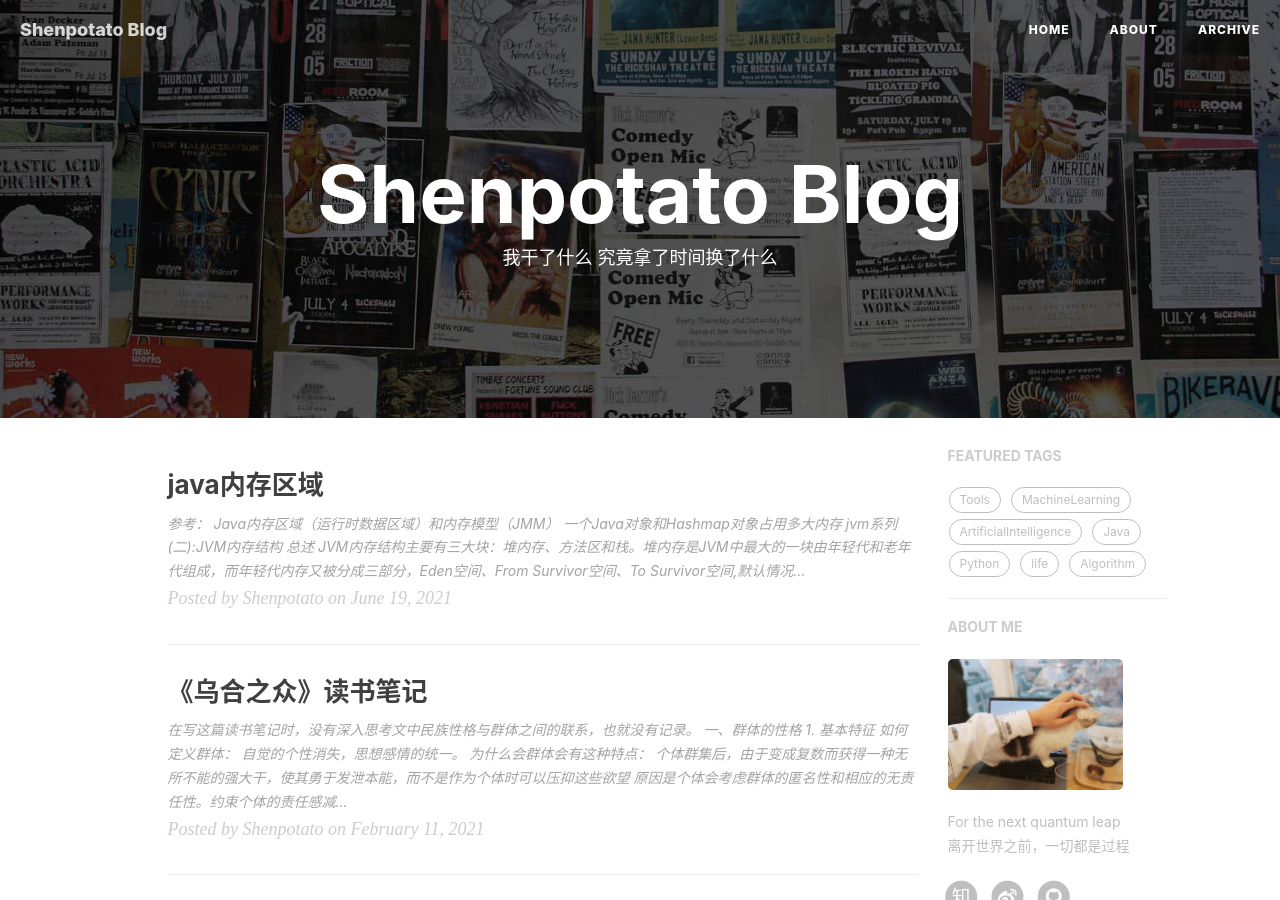
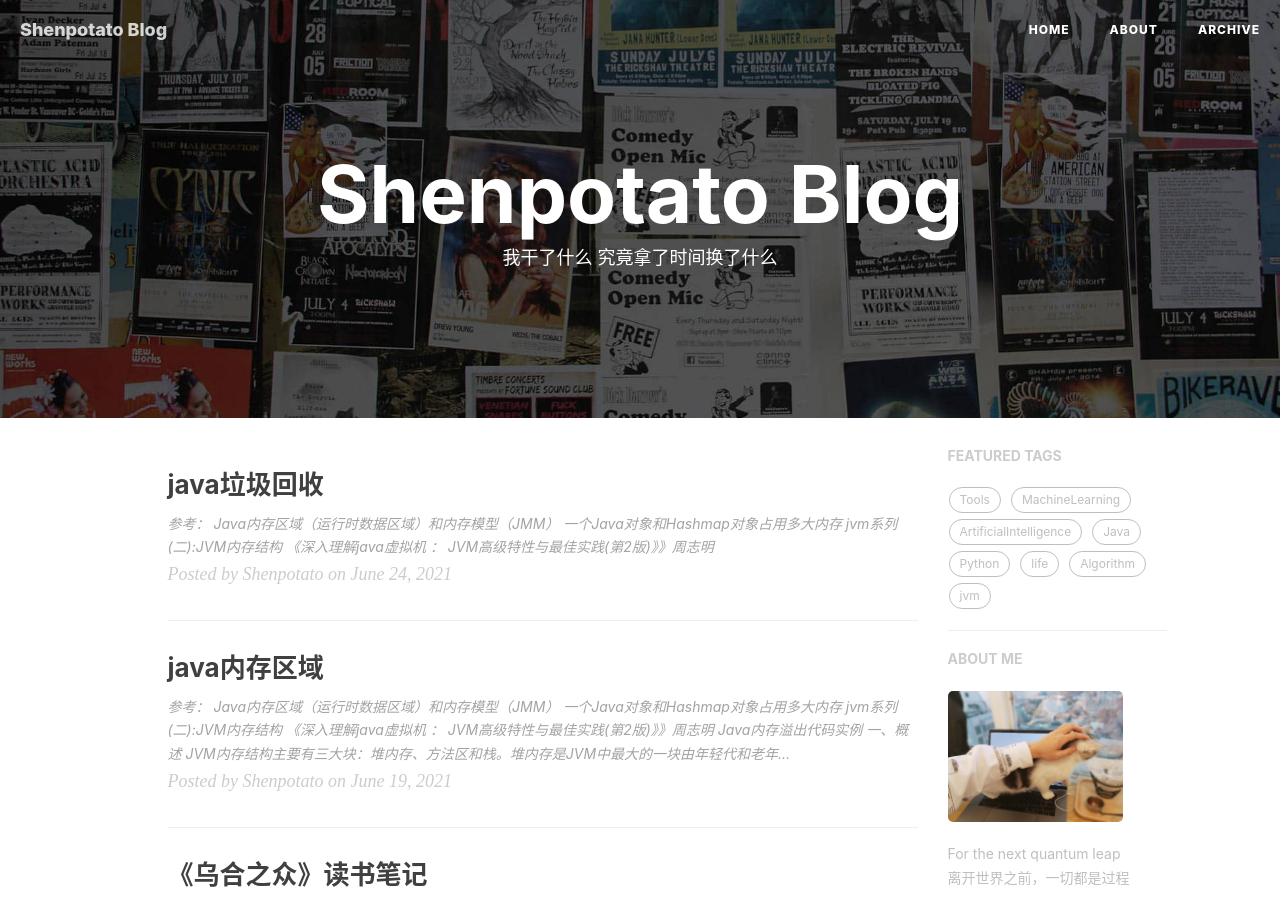
Before and after one commit to Shenpotato/Shenpotato.github.io, a Jekyll site: the page built from index.html, in a window 1280 px wide and 900 px high. Built offline with Jekyll 4.4.1, drawn with Linux system fonts in a browser that asks for light colours; nearby versions of some CDN libraries; the list of posts is cut into pages by our own code; comment, search, counter and statistics services are not loaded; some of the changed lines change nothing that is shown; some of the changed text lies outside the part shown.

Commit message:
update 2021-06-19-java-runtime-memeory add 2021-06-24-java-gc

````diff
--- a/_posts/2021-06-19-java-runtime-memeory.md
+++ b/_posts/2021-06-19-java-runtime-memeory.md
@@ -1,5 +1,5 @@
 ---
-layout: post
+21layout: post
 title: "java内存区域"
 tags: jvm
 author: Shenpotato
@@ -15,10 +15,14 @@ catalog: true
 > [一个Java对象和Hashmap对象占用多大内存](https://blog.csdn.net/belongtocode/article/details/103377187)
 >
 > [jvm系列(二):JVM内存结构]( https://mp.weixin.qq.com/s?__biz=MzI4NDY5Mjc1Mg==&mid=2247483949&idx=1&sn=8b69d833bbc805e63d5b2fa7c73655f5&chksm=ebf6da52dc815344add64af6fb78fee439c8c27b539b3c0e87d8f6861c8422144d516ae0a837&scene=21#wechat_redirect)
+>
+> 《深入理解java虚拟机 ： JVM高级特性与最佳实践(第2版)》》周志明
+>
+> [Java内存溢出代码实例](https://blog.csdn.net/weixin_43754564/article/details/101638409)
 
 
 
-# 总述
+# 一、概述
 
 ![Image](https://tva1.sinaimg.cn/large/008i3skNgy1grp4kww7lxj30ho0asjs6.jpg)
 
@@ -32,7 +36,7 @@ JVM内存结构主要有三大块：**堆内存**、**方法区**和**栈**。
 
 
 
-## 一、Java堆
+## 1. Java堆
 
 对于大多数应用来说，Java 堆（Java Heap）是 Java 虚拟机所管理的内存中最大的一块。Java 堆是被所有线程共享的一块内存区域，在虚拟机启动时创建。此内存区域的唯一目的就是存放对象实例，几乎所有的对象实例都在这里分配内存。
 
@@ -42,7 +46,7 @@ Java 堆可以处于物理上不连续的内存空间中，只要逻辑上是连
 
 
 
-## 二、栈
+## 2. 栈
 
 ### 2.1 Java虚拟机栈
 
@@ -102,7 +106,7 @@ JNI 类本地方法最著名的应该是 `System.currentTimeMillis()` ，JNI使
 
 
 
-## 三. 方法区
+## 3. 方法区
 
 方法区（Method Area）与 Java 堆一样，是各个线程共享的内存区域，它用于存储已被虚拟机加载的类信息、常量、静态变量、即时编译器编译后的代码等数据。虽然
 Java 虚拟机规范把方法区描述为堆的一个逻辑部分，但是它却有一个别名叫做 Non-Heap（非堆），目的应该是与 Java 堆区分开来。
@@ -118,7 +122,7 @@ Java 虚拟机规范对方法区的限制非常宽松，除了和 Java 堆一样
 3. 永久代会为 GC 带来不必要的复杂度，并且回收效率偏低。
 4. 将 HotSpot 与 JRockit 合二为一。
 
-##### 运行时常量池
+### 3.1 运行时常量池
 
 运行时常量池（Runtime Constant Pool）是方法区的一部分。Class 文件中除了有类的版本、字段、方法、接口等描述信息外，还有一项信息是常量池（Constant Pool Table），用于存放编译期生成的各种字面量和符号引用，这部分内容将在类加载后进入方法区的运行时常量池中存放。
 
@@ -130,7 +134,7 @@ Java 虚拟机规范对方法区的限制非常宽松，除了和 Java 堆一样
 
 
 
-## 四、程序计数器
+## 4. 程序计数器
 
 程序计数器（Program Counter Register）是一块较小的内存空间，它可以看作是**当前线程**所执行的字节码的行号指示器。
 
@@ -142,7 +146,7 @@ Java 虚拟机规范对方法区的限制非常宽松，除了和 Java 堆一样
 
 
 
-## 五、实例
+## 5. 实例
 
 ### 5.1 jvm参数设置
 
@@ -226,7 +230,196 @@ Exception in thread “main”: java.lang.OutOfMemoryError: <reason> <stack trac
 
 
 
-# 直接内存
+# 二、jvm中对象
+
+对象在内存中存储的布局可以分为3个部分：**对象头（Header），实例数据（Instance Data），对齐填充（Padding）**。
+
+
+
+## 1. 对象头
+
+对象头包括两部分信息：
+
+一部分存储对象自身运行时数据。如哈希码，GC分代年龄，锁状态标志，线程持有锁，偏向线程ID等。称为Mark word。
+
+另一部分为类型指针，对象指向他的类元数据。
+
+如果是数组，对象头中需要有一块用于记录数组长度。
+
+### 1.1 类型指针详解
+
+类型指针分为句柄与直接指针两种。
+
+#### 1.1.1 句柄
+
+Java栈本地变量表的reference指向Java堆中句柄池，句柄池中存在两个指针，一个指针指向Java堆实例池中的对象实例数据，另一个指针指向方法区中的对象类型数据。
+
+![img](https://tva1.sinaimg.cn/large/008i3skNgy1grsm3jgffmj30ls0b2djj.jpg)
+
+#### 1.1.2 直接指针
+
+Java栈本地变量表的reference指向Java堆实例池中的对象实例数据，该数据后的指针指向方法区中的对象类型数据。
+
+![img](https://tva1.sinaimg.cn/large/008i3skNgy1grsm3nej61j30m90apwht.jpg)
+
+句柄的优势在于，在对象被移动时（如垃圾回收），只需要修改句柄中的实例数据指针，不需要修改reference本身；直接指针的优势在于访问速度快。HotSpot采用直接指针的方法。
+
+
+
+## 2.实例对象
+
+对象真正存储的有效信息，代码中所定义的各种类型的字段内容。从父类继承下来的字段也会显示在子类对象中。
+
+
+
+## 3. 对齐填充
+
+仅起占位符的作用。由于HotSpot jvm要求对象的起始地址是8字节的整数倍。其用于填充对象满足8字节的整数倍
+
+
+
+# 三、常见内存溢出
+
+内存溢出（Out Of Memory），又称为oom。
+
+
+
+## 1. 堆内存溢出
+
+Java堆用于存储对象实例，因此需要不断地创建对象，并且保证GC Roots之间存在可达路径避免被垃圾回收。
+
+```java
+/*
+ ** VM Args: -Xms20m -Xmx20m -XX:+HeapDumpOnOutOfMemoryError
+ */
+public class HeapDemo {
+
+    public static void main(String[] args) {
+        int i = 1;
+        List<byte[]> list = new ArrayList<byte[]>();
+
+        while (true) {
+            list.add(new byte[10 * 1024 * 1024]);
+            System.out.println("第" + (i++) + "次分配");
+        }
+    }
+}
+```
+
+
+
+## 2. 栈内存溢出
+
+每个线程都有一个私有的栈，随着线程的创建而创建，栈里面存放着“栈帧”，每个方法都会创建一个栈帧，栈帧中存放着局部变量表（基本数据类型和对象引用），操作数栈，方法出口等基本信息。和堆一样大小可以固定也可以动态扩展。堆溢出有两种思路：
+1.不断创建线程。
+2.不断执行方法
+
+```java
+/*
+** 通过不断创建线程来模拟栈溢出
+ */
+public class StackDemo1 {
+    public static void main(String[] args) {
+        int i =0;
+
+        while(true) {
+            new Thread(new Runnable() {
+                @Override
+                public void run() {
+
+                }
+            }).start();
+        }
+    }
+}
+
+/*
+** 通过不断执行方法来模拟栈溢出
+ */
+public class StackDemo2 {
+
+    static int depth = 0;
+
+    public void countMethod() {
+        depth++;
+        countMethod();
+    }
+
+    public static void main(String[] args) {
+        StackDemo2 demo = new StackDemo2();
+        try{
+            demo.countMethod();
+        }finally {
+            System.out.println("方法执行了"+depth+"次");
+        }
+
+    }
+}
+```
+
+
+
+## 3. 常量池内存溢出
+
+如果要模拟常量池溢出，可以使用String的intern()方法。如果常量池包含一个该字符串，就返回该String对象，否则就将该对象添加到常量池中。
+注意：JDK1.7以后intern()方法改为在常量池记录Java Heap中首次出现的字符串的引用，因此执行测试代码会导致堆内存溢出。
+
+```java
+/*
+**	-Xms5m -Xmx5m
+*/
+public class ConstantPoolDemo {
+    public static void main(String[] args) {
+        List<String> list = new ArrayList<String>();
+        int i = 0;
+        while(true){
+            list.add(String.valueOf(i++).intern());
+        }
+    }
+}
+```
+
+
+
+## 4. 方法区溢出
+
+方法区存放的是Class的相关信息，因此可以不断动态添加类来模拟方法区溢出（CGLib）
+
+```java
+/*
+ **  -XX:PermSize=10M -XX:MaxPermSize=10M
+ */
+public class MethodAreaDemo {
+    public static void main(String[] args) {
+        while (true) {
+            Enhancer enhancer = new Enhancer();
+            enhancer.setSuperclass(Person.class);
+            enhancer.setUseCache(false);
+            enhancer.setCallback(new MethodInterceptor() {
+                public Object intercept(Object obj, Method arg1, Object[] args, MethodProxy proxy) throws Throwable {
+                    return proxy.invokeSuper(obj, args);
+                }
+            });
+            Person person = (Person) enhancer.create();
+            person.Hi("Wzy");
+        }
+    }
+
+    static class Person {
+        public String Hi(String str) {
+            return "hello " + str;
+        }
+    }
+}
+```
+
+
+
+
+
+
+
+# 三、直接内存
 
 直接内存（Direct Memory）并不是虚拟机运行时数据区的一部分，也不是 Java 虚拟机规范中定义的内存区域。
 
@@ -238,7 +431,7 @@ Exception in thread “main”: java.lang.OutOfMemoryError: <reason> <stack trac
 
 
 
-# Java内存模型
+# 四、Java内存模型
 
 Java内存模型是共享内存的并发模型，线程之间主要通过读-写共享变量（堆内存中的实例域，静态域和数组元素）来完成隐式通信。
 
@@ -246,7 +439,7 @@ Java 内存模型（JMM）控制 Java 线程之间的通信，决定一个线程
 
 
 
-## 一、计算机高速缓存和缓存一致性
+## 1. 计算机高速缓存和缓存一致性
 
 计算机在高速的 CPU 和相对低速的存储设备之间使用高速缓存，作为内存和处理器之间的缓冲。将运算需要使用到的数据复制到缓存中，让运算能快速运行，当运算结束后再从缓存同步回内存之中。
 
@@ -258,9 +451,7 @@ Java 内存模型（JMM）控制 Java 线程之间的通信，决定一个线程
 
 ![图摘自51CTO技术栈 作者 陈彩华](https://tva1.sinaimg.cn/large/008i3skNgy1grnmkmli6qj30k00ewwjg.jpg)
 
-
-
-## 二、JVM主内存与工作内存
+## 2. JVM主内存与工作内存
 
 Java 内存模型的主要目标是定义程序中各个变量的访问规则，即在虚拟机中将变量（线程共享的变量）存储到内存和从内存中取出变量这样底层细节。
 
@@ -278,7 +469,7 @@ Java内存模型中规定了所有的变量都存储在主内存中，每条线
 
 
 
-## 三、重排序和happens-before规则
+## 3. 重排序和happens-before规则
 
 在执行程序时为了提高性能，编译器和处理器常常会对指令做重排序。重排序分三种类型：
 
--- /dev/null
+++ b/_posts/2021-06-24-java-gc.md
@@ -0,0 +1,19 @@
+---
+layout: post
+title: "java垃圾回收"
+tags: jvm ，
+author: Shenpotato
+catalog: true
+---
+
+
+
+> 参考：
+>
+> [Java内存区域（运行时数据区域）和内存模型（JMM）](https://www.cnblogs.com/czwbig/p/11127124.html)
+>
+> [一个Java对象和Hashmap对象占用多大内存](https://blog.csdn.net/belongtocode/article/details/103377187)
+>
+> [jvm系列(二):JVM内存结构]( https://mp.weixin.qq.com/s?__biz=MzI4NDY5Mjc1Mg==&mid=2247483949&idx=1&sn=8b69d833bbc805e63d5b2fa7c73655f5&chksm=ebf6da52dc815344add64af6fb78fee439c8c27b539b3c0e87d8f6861c8422144d516ae0a837&scene=21#wechat_redirect)
+>
+> 《深入理解java虚拟机 ： JVM高级特性与最佳实践(第2版)》》周志明
````
